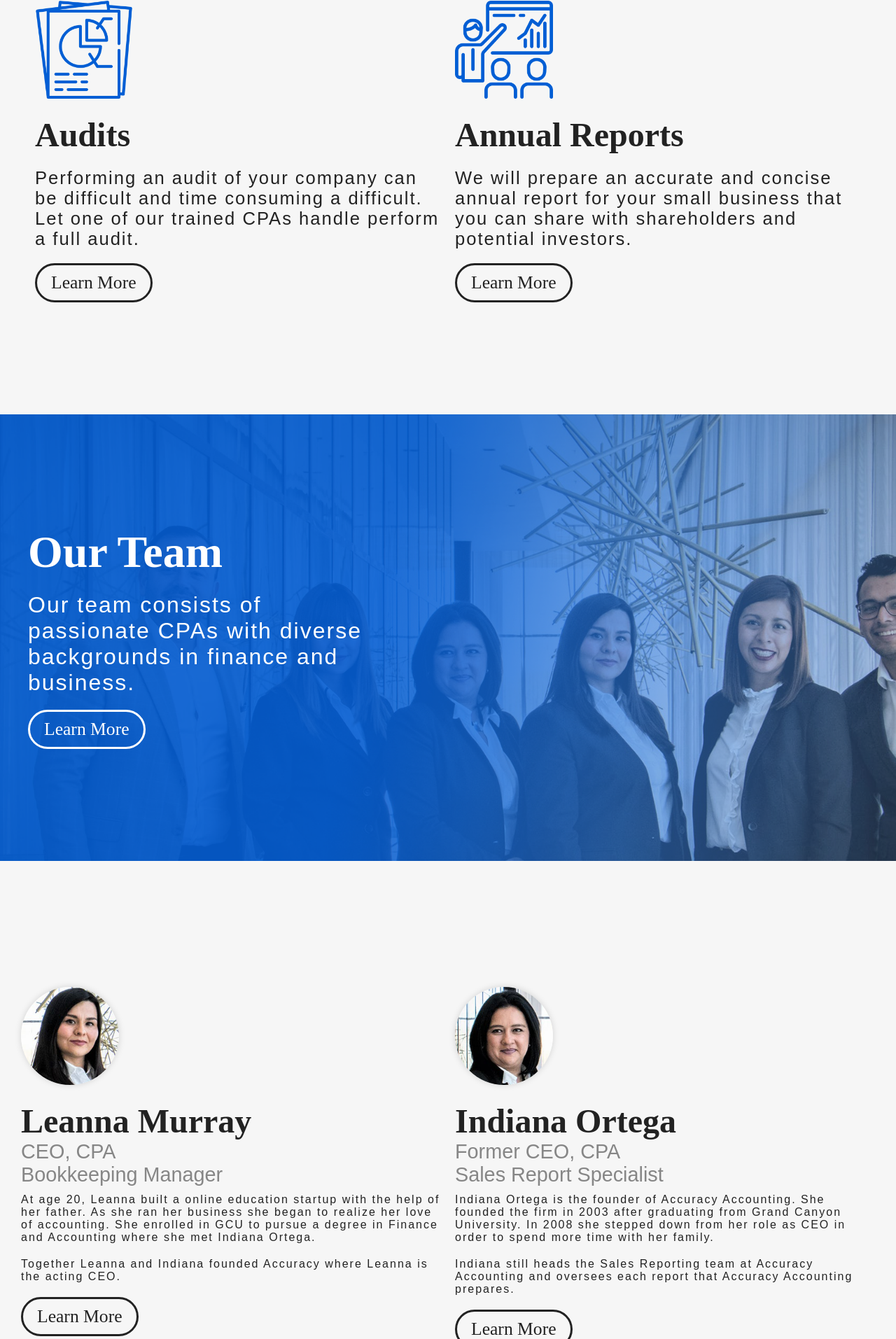
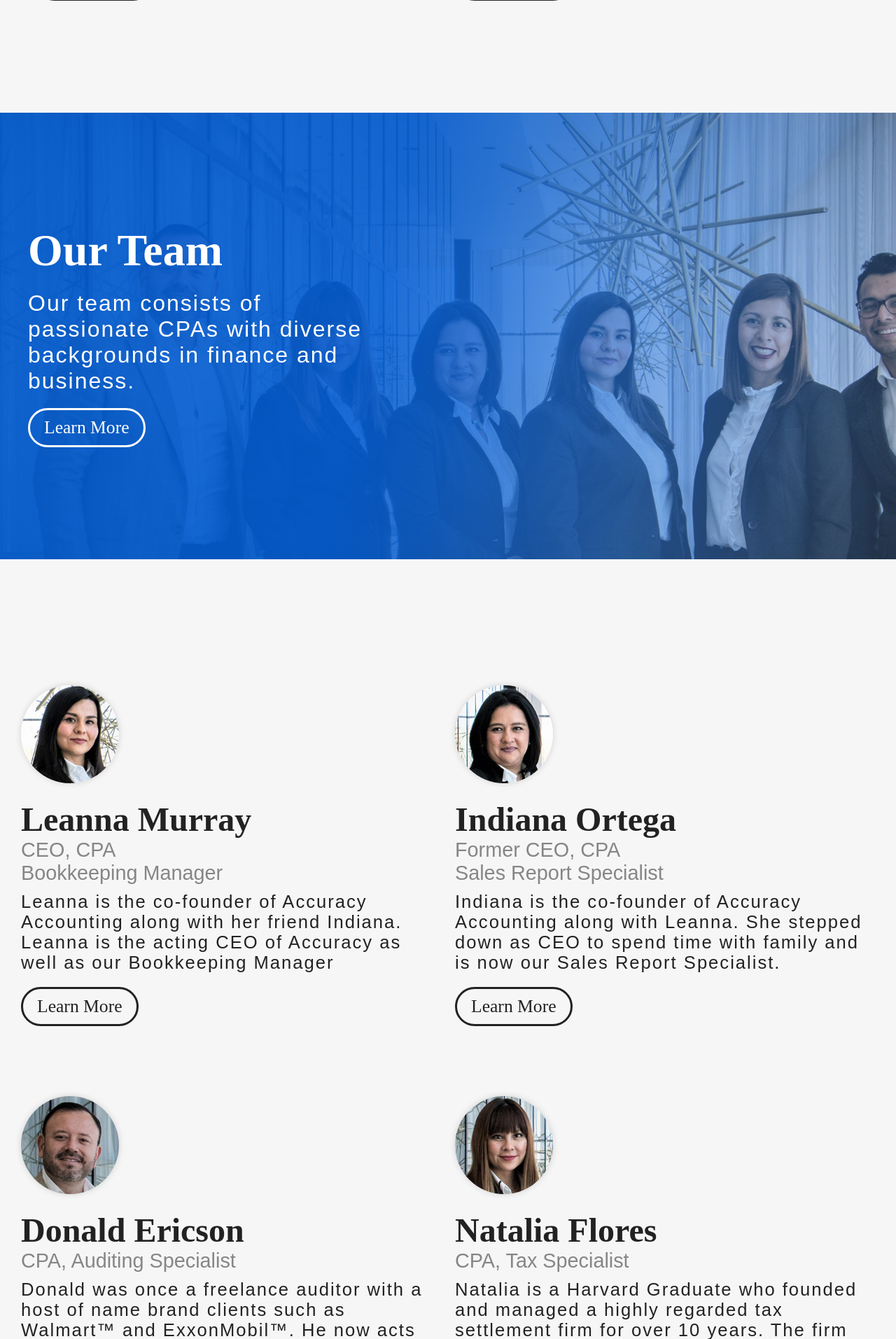
Before and after one commit to CWilliams007/accuracy-accounting-fbla, a PHP site: page / in a window 1280 px wide. Shown: the part 4410-6323 px from the top of the page at 70% size. Run offline with PHP 8.4, Linux system fonts and the light colour scheme; some libraries are stand-ins or nearby versions; some web fonts are replaced.

Commit message:
Added banner, and cost estimate calculator
Added home page banner, fixed AOS script. Created cost estimate script. Create responsive design for cost calculator page.

```diff
--- a/index.html
+++ b/index.html
@@ -8,20 +8,22 @@
     <meta name="viewport" content="width=device-width, initial-scale=1">
     <!-- Regular Base Fonts -->
     <link rel="stylesheet" href="https://use.typekit.net/czs7dul.css">
-
+    <!-- Font Awesome -->
     <link rel="stylesheet" href="https://use.fontawesome.com/releases/v5.6.3/css/all.css" integrity="sha384-UHRtZLI+pbxtHCWp1t77Bi1L4ZtiqrqD80Kn4Z8NTSRyMA2Fd33n5dQ8lWUE00s/"
         crossorigin="anonymous">
+    <!-- Main Stylesheet -->
+    <link rel="stylesheet" type="text/css" media="screen" href="main.css" />
+    <!-- Navigation JS -->
+    <script src="navigation.js"></script>
+    <!-- Quote Calculator JS -->
+    <script src="quote.js"></script>
+     <!-- Animate on Scroll -->
      <link href="https://unpkg.com/aos@2.3.1/dist/aos.css" rel="stylesheet">
-    <link rel="stylesheet" type="text/css" media="screen" href="main.css" />
+    <!-- Animate On Scroll JS -->
     <script src="https://unpkg.com/aos@2.3.1/dist/aos.js"></script>
-    <script src="main.js"></script>
-    <script src="jquery_scrollspeed.js"></script>
 </head>
 
 <body onresize="closeNav()">
-    <script>
-        AOS.init();
-    </script>
 
     <div id="mySidenav" class="sidenav">
         <a href="javascript:void(0)" class="closebtn" onclick="closeNav()">&times;</a>
@@ -133,29 +135,6 @@
         </div>
         <div class="spacer">
         </div>
-        <div class="container_wide" id="gradient">
-            <div class="grid_wide" id="plans">
-                <div class="column_short" id="staff" data-aos="fade-up">
-                    <img src="md_business.png" alt="" class="icon" id="center">
-                    <h4 id="center">Visit Us</h4>
-                    <h5 id="center">5555 Main Street <br>
-                        Phoenix AZ, 55555</h5>
-                </div>
-                <div class="column_short" id="staff" data-aos="fade-up">
-                    <img src="email.png" alt="" class="icon" id="center">
-                    <h4 id="center">Email Us</h4>
-                    <h5 id="center">customers@accuracy <br> join@accuracy.com</h5>
-                </div>
-                <div class="column_short" id="staff" data-aos="fade-up">
-                    <img src="smartphone.png" alt="" class="icon" id="center">
-                    <h4 id="center">Call Us</h4>
-                    <h5 id="center">24/7 Real People <br> (555) 555-5555</h5>
-                </div>
-            </div>
-        </div>
-        </div>
-        <div class="spacer">
-        </div>
     </article>
 
     <section>
@@ -241,77 +220,52 @@
                         <img src="staff4.png" alt="">
                         <h4>Leanna Murray</h4>
                         <h5>CEO, CPA <br> Bookkeeping Manager</h5>
-                        <p>At age 20, Leanna built a online education startup with the help of her father. As
-                            she ran her business she began to realize her love of accounting. She enrolled in GCU
-                            to
-                            pursue a degree in Finance and Accounting where she met Indiana Ortega.</p>
-                        <p>Together Leanna and Indiana founded Accuracy where Leanna is the acting CEO.</p>
-
+                        <p>Leanna is the co-founder of Accuracy Accounting along with her friend Indiana. Leanna is the
+                            acting CEO of Accuracy as well as our Bookkeeping Manager </p>
                         <a href="#">Learn More</a>
                     </div>
                     <div class="column" id="staff">
                         <img src="staff3.png" alt="">
                         <h4>Indiana Ortega</h4>
                         <h5>Former CEO, CPA <br> Sales Report Specialist</h5>
-                        <p>Indiana Ortega is the founder of Accuracy Accounting. She founded the firm in 2003 after
-                            graduating from Grand Canyon University. In 2008 she stepped down from her role as CEO
-                            in
-                            order to spend more time with her family.</p>
-                        <p>Indiana still heads the Sales Reporting team at Accuracy Accounting and oversees each
-                            report
-                            that Accuracy Accounting prepares.</p>
+                        <p>Indiana is the co-founder of Accuracy Accounting along with Leanna. She stepped down as CEO
+                            to spend time with family and is now our Sales Report Specialist.</p>
                         <a href="#">Learn More</a>
                     </div>
                     <div class="column" id="staff">
                         <img src="staff1.png" alt="">
                         <h4>Donald Ericson</h4>
                         <h5>CPA, Auditing Specialist</h5>
-                        <p>Once a freelance CPA, Donald Ericson built a reputation by completing audits for large
-                            corporations. His clients include Walmart, Exxon-Mobile and many other large companies.</p>
-                        <p>He has years of experience and now leads our auditing team at Accuracy Accounting. As
-                            our
-                            auditing specialist he personally oversees
-                            each audit our firm completes.</p>
+                        <p>Donald was once a freelance auditor with a host of name brand clients such as Walmart&trade;
+                            and ExxonMobil&trade;. He now acts as our resident Auditing Specialist with over 20 years
+                            in the industry.</p>
                         <a href="#">Learn More</a>
                     </div>
                     <div class="column" id="staff">
                         <img src="staff2.png" alt="">
                         <h4>Natalia Flores</h4>
                         <h5>CPA, Tax Specialist</h5>
-                        <p>Natalia Flores is young ambitious Harvard Graduate who joined our team after leaving a
-                            small
-                            tax settlement firm she founded herself while in college.</p>
-                        <p>She leads our team of tax specialist at Accuracy Accounting. Her wealth of experience
-                            has
-                            helped over a thousand companies, big and small, take advantage of huge tax discounts.</p>
+                        <p>Natalia is a Harvard Graduate who founded and managed a highly regarded tax settlement firm
+                            for over 10 years. The firm was purchased by Accuracy in 2011. Natalia is now our Executive
+                            Tax Specialist</p>
                         <a href="#">Learn More</a>
                     </div>
                     <div class="column" id="staff">
                         <img src="staff5.png" alt="">
                         <h4>Melinda May</h4>
                         <h5>CPA, Payroll Manager</h5>
-                        <p class="staff">Melinda was the owner of a major hedge fund corporation which she sold in
-                            order to
-                            pursue
-                            her dream of starting a business. After successfully running a business for 6 years,
-                            she
-                            sold her company for over $28 million.</p>
-                        <p>After retiring at 30, Melinda took up a leadership position as our Bookkeeping Team
-                            Manager.
-                            Her vast leadership experience skills give her an edge over others in the field.</p>
+                        <p class="staff">Melinda was the CFO of a market fresh grocery chain in New York. After
+                            stepping down as CFO Melinda came to Accuracy. Her experience as a CFO led her to a
+                            position as an Executive Payroll Manager</p>
                         <a href="#">Learn More</a>
                     </div>
                     <div class="column" id="staff">
                         <img src="staff6.png" alt="">
                         <h4>David Carson</h4>
                         <h5>JD, CPA, Business Law Specialist</h5>
-                        <p>David was left as an orphan at age 10. In high school he worked his way to the top of
-                            his
-                            class, and put himself through college with scholarships. He attended Harvard Law
-                            School
-                            where he obtained his MS in Business Law.</p>
-                        <p>He now heads our Business and Legal Department at Accuracy Accounting. David is an
-                            accomplished lawyer and talented accountant.</p>
+                        <p>David graduated top of his class at Harvard Law School before moving south to Arizona. He
+                            worked for a Phoenix Law Firm for 8 years before taking a position at Accuracy as our
+                            Business Law Specialist. </p>
                         <a href="#">Learn More</a>
                     </div>
                 </div>
@@ -346,7 +300,7 @@
                     <div class="column">
                         <img src="sm_business.png" alt="" class="icon">
                         <h4>Startup</h4>
-                        <h5>$250/mo</h5>
+                        <h5>$150/mo</h5>
                         <div class="price_row">
                             <h6>Payroll for Up to 25 Employees</h6>
                         </div>
@@ -367,7 +321,7 @@
                     <div class="column">
                         <img src="md_business.png" alt="" class="icon">
                         <h4>Business</h4>
-                        <h5>$1,000/mo</h5>
+                        <h5>$750/mo</h5>
                         <div class="price_row">
                             <h6>Payroll for Up to 250 Employees</h6>
                         </div>
@@ -388,7 +342,7 @@
                     <div class="column">
                         <img src="lg_business.png" alt="" class="icon">
                         <h4>Corporate</h4>
-                        <h5>$2,500/mo</h5>
+                        <h5>$2,000/mo</h5>
                         <div class="price_row">
                             <h6>Payroll for Up to 1000 Employees</h6>
                         </div>
@@ -407,6 +361,40 @@
                         <a href="#" class="plan">Learn More</a>
                     </div>
                 </div>
+            </div>
+        </div>
+        <div class="spacer">
+        </div>
+        <div class="wrapper">
+                <div class="container_image">
+                    <div class="article_image" id="quote">
+                    </div>
+                    <div>
+                        <h1>Win Big With A Customized Quote</h1>
+                        <h2>Enter your company's information below to see how much you could save.</h2>
+                        <form action="">
+                            <p>Every plan start with a base service fee of $125.</p>
+                            <p>We charge just $0.50 per month for every employee you have on your payroll.</p>
+                            <p>
+                                <label for="#">Employees</label> <br>
+                                <input type="number" id="employees">
+                            </p>
+                            <p>We have the some of the lowest rates in the country. We take just one hundreth of every cent you make.</p>
+                            <p>
+                                <label for="#">Gross Revenue</label> <br>
+                                <input type="number" id="revenue">
+                            </p>
+                            <p>Non-Profits can receive a 10% discount on their entire monthly services charge. Documentation will have to be provided upon contract signing to receive discounts.</p>
+                            <p>
+                                <input type="checkbox" id="non-profit" onchange='handleChange(this);'>
+                                <label for="#">Non-Profit</label>
+                            </p>
+                            <p>Real contract may vary slightly from estimate based on specific customer needs.</p>
+                            <h1 id="cost">$125.00</h1>
+                            <h2 id="month">per month</h2>
+                        </form>
+                    </div>
+
                 </div>
             </div>
         <div class="spacer">
@@ -433,36 +421,9 @@
         <div class="wrapper">
             <div class="container">
                 <h1>Find Answers</h1>
-                <h2>We've compiled a list of frequently asked questions for your convience.</h2>
-                <p>If you can't find the
-                    answers you're looking for visit one of our social media outlets and connect with one of our CPAs
-                    who are always online.</p>
-                <button class="accordion">Section 1<i class="fas fa-plus-square"></i></button>
-                <div class="panel">
-                    <p>Lorem ipsum dolor sit amet, consectetur adipisicing elit, sed do eiusmod tempor incididunt ut
-                        labore et dolore
-                        magna aliqua. Ut enim ad minim veniam, quis nostrud exercitation ullamco laboris nisi ut
-                        aliquip ex ea commodo
-                        consequat.</p>
-                </div>
+                <h2>We've compiled a list of frequently asked questions for your convenience.</h2>
+                <p>If you can't find the answers you're looking for visit one of our social media outlets and connect with one of our CPAs who are always online.</p>
 
-                <button class="accordion">Section 2<i class="fas fa-plus-square"></i></button>
-                <div class="panel">
-                    <p>Lorem ipsum dolor sit amet, consectetur adipisicing elit, sed do eiusmod tempor incididunt ut
-                        labore et dolore
-                        magna aliqua. Ut enim ad minim veniam, quis nostrud exercitation ullamco laboris nisi ut
-                        aliquip ex ea commodo
-                        consequat.</p>
-                </div>
-
-                <button class="accordion">Section 3<i class="fas fa-plus-square"></i></button>
-                <div class="panel">
-                    <p>Lorem ipsum dolor sit amet, consectetur adipisicing elit, sed do eiusmod tempor incididunt ut
-                        labore et dolore
-                        magna aliqua. Ut enim ad minim veniam, quis nostrud exercitation ullamco laboris nisi ut
-                        aliquip ex ea commodo
-                        consequat.</p>
-                </div>
             </div>
         </div>
         <div class="spacer">
@@ -487,11 +448,36 @@
         <div class="spacer">
         </div>
         <div class="wrapper">
-            <div class="container">
+            <div class="container_wide" id="gradient">
+                <div class="grid_wide" id="plans">
+                    <div class="column_short" id="staff" data-aos="fade-up">
+                        <img src="md_business.png" alt="" class="icon" id="center">
+                        <h4 id="center">Visit Us</h4>
+                        <h5 id="center">5555 Main Street <br>
+                            Phoenix AZ, 55555</h5>
+                    </div>
+                    <div class="column_short" id="staff" data-aos="fade-up">
+                        <img src="email.png" alt="" class="icon" id="center">
+                        <h4 id="center">Email Us</h4>
+                        <h5 id="center">customers@accuracy <br> join@accuracy.com</h5>
+                    </div>
+                    <div class="column_short" id="staff" data-aos="fade-up">
+                        <img src="smartphone.png" alt="" class="icon" id="center">
+                        <h4 id="center">Call Us</h4>
+                        <h5 id="center">24/7 Real People <br> (555) 555-5555</h5>
+                    </div>
+                </div>
+            </div>
+        </div>
+        <div class="spacer">
+        </div>
+        <div class="wrapper">
+            <div class="container_image">
+                <div class="article_image" id="contact">
+
+                </div>
+                <div>
                     <h1>Get in Touch</h1>
-                <p><i class="fas fa-phone-square"></i> (555) 555-5555 <br>
-                    <i class="fas fa-envelope-square"></i> contact@accuracy.com</p>
-                <p>Or use the form below to send us any questions, comments or concerns.</p>
                     <form action="">
                         <p>
                             <label for="#">Name</label>
@@ -513,6 +499,7 @@
                     </form>
                 </div>
             </div>
+        </div>
         <div class="spacer">
         </div>
     </article>
@@ -531,8 +518,12 @@
         </div>
     </section>
 
+
+    <script>
+        AOS.init();
+    </script>
+
 </body>
-
 </html>
 
 
--- a/main.css
+++ b/main.css
@@ -1,3 +1,11 @@
+* {
+    -webkit-touch-callout:none;
+    -webkit-user-select:none;
+    -moz-user-select:none;
+    -ms-user-select:none;
+    user-select:none;
+}
+
 html {
     overflow-x: hidden;
 }
@@ -585,9 +606,6 @@ article p {
     padding-bottom: 20px;
 }
 
-.column#staff p {
-    font-size: 1em;
-}
 
 /* Form Styles */
 form input {
```
Also changed, not shown: other parts of main.css (+33 -1 lines), jquery_scrollspeed.js (deleted, +0 -24 lines), navigation.js (renamed from main.js, +0 -17 lines), quote.js (added, +30 -0 lines), calc.png (added), hero_image_business.png (added). Lines whose indentation alone changed are shown as unchanged.
